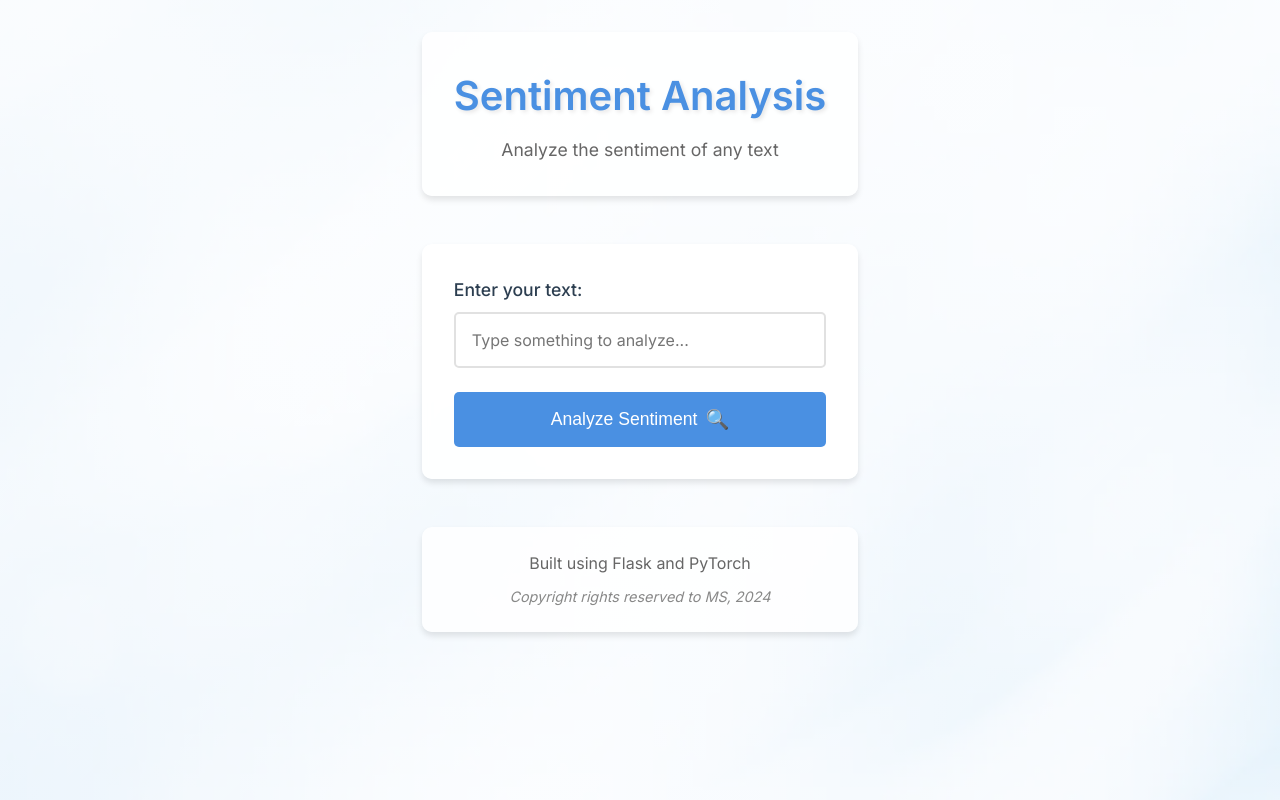
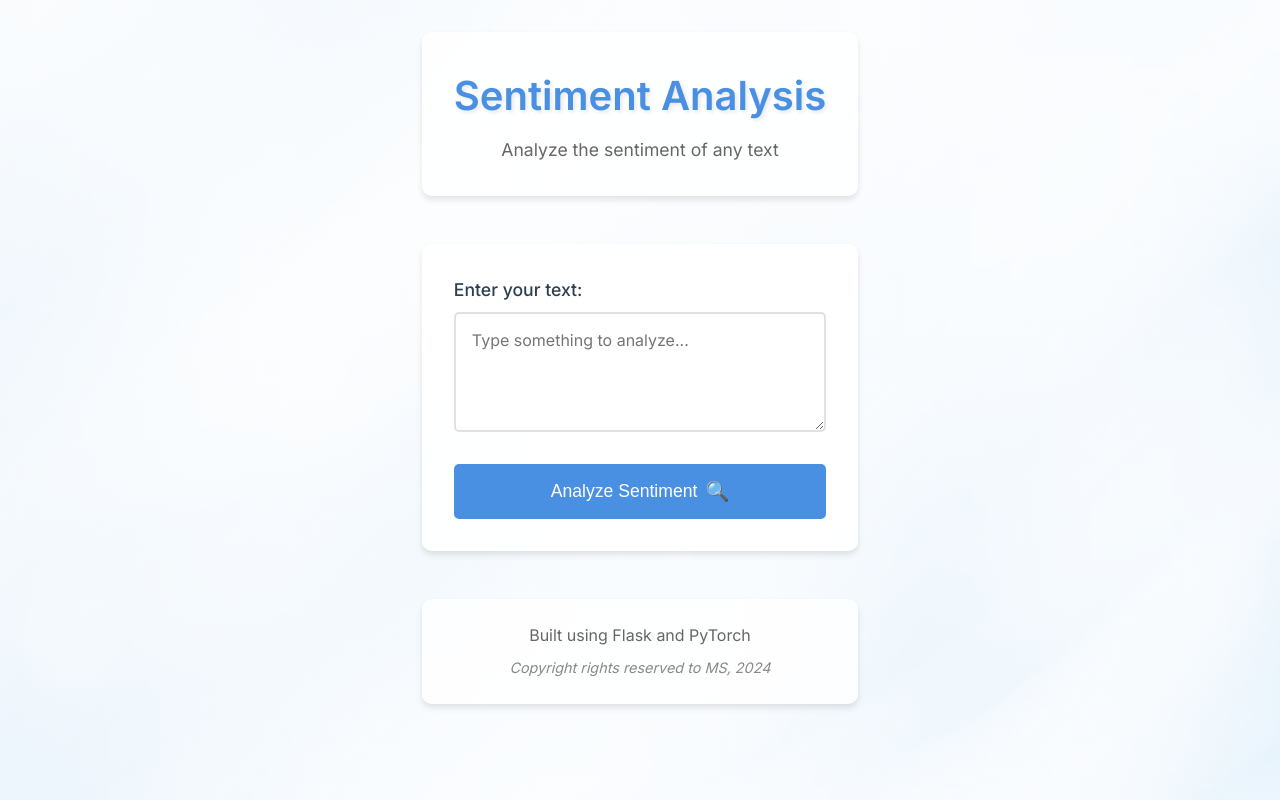
Before and after one commit to livingmangal/sentiment_analysis_project, a Flask app: page / in a window 1280 px wide. Run offline with Flask 3, Linux system fonts and the light colour scheme; parts of the project's set-up code (start-up, migrations or seed data) failed here and were passed over.

Commit message:
Replace input with textarea and update CSS styling

```diff
--- a/app/api.py
+++ b/app/api.py
@@ -13,12 +13,16 @@ logging.basicConfig(
 )
 logger = logging.getLogger(__name__)
 
+# Get the directory where this file is located (app/)
+basedir = os.path.abspath(os.path.dirname(__file__))
+
 # Get static URL path from environment or default to /static
 static_url_path = os.environ.get('STATIC_URL_PATH', '/static')
 
+# Use absolute paths to ensure Flask finds static and template folders
 app = Flask(__name__,
-    template_folder='templates',
-    static_folder='static',
+    template_folder=os.path.join(basedir, 'templates'),
+    static_folder=os.path.join(basedir, 'static'),
     static_url_path=static_url_path
 )
 
--- a/app/static/css/style.css
+++ b/app/static/css/style.css
@@ -35,7 +35,7 @@ body {
     width: 100%;
     height: 100%;
     z-index: -2;
-    background-image: url('/static/images/background.webp');
+   background-image: url("../images/background.webp");
     background-size: cover;
     background-position: center;
     background-repeat: no-repeat;
@@ -112,7 +112,7 @@ label {
     font-size: 1.1rem;
 }
 
-input[type="text"] {
+textarea {
     width: 100%;
     padding: 1rem;
     border: 2px solid #e1e1e1;
@@ -121,13 +121,16 @@ input[type="text"] {
     transition: var(--transition);
     font-family: inherit;
     background: rgba(255, 255, 255, 0.9);
+    resize: vertical;
+    min-height: 120px;
 }
 
-input[type="text"]:focus {
+textarea:focus {
     outline: none;
     border-color: var(--primary-color);
     box-shadow: 0 0 0 3px rgba(74, 144, 226, 0.1);
 }
+
 
 button {
     width: 100%;
--- a/app/templates/index.html
+++ b/app/templates/index.html
@@ -1,15 +1,22 @@
 <!DOCTYPE html>
 <html lang="en">
   <head>
-    <meta charset="UTF-8">
-    <meta name="viewport" content="width=device-width, initial-scale=1.0">
-    <meta name="description" content="Sentiment Analysis Web Application">
-    <meta name="theme-color" content="#4a90e2">
+    <meta charset="UTF-8" />
+    <meta name="viewport" content="width=device-width, initial-scale=1.0" />
+    <meta name="description" content="Sentiment Analysis Web Application" />
+    <meta name="theme-color" content="#4a90e2" />
     <title>Sentiment Analysis</title>
-    <link rel="stylesheet" href="/static/css/style.css">
-    <link rel="preconnect" href="https://fonts.googleapis.com">
-    <link rel="preconnect" href="https://fonts.gstatic.com" crossorigin>
-    <link href="https://fonts.googleapis.com/css2?family=Inter:wght@400;500;600&display=swap" rel="stylesheet">
+    <link
+      rel="stylesheet"
+      href="{{ url_for('static', filename='css/style.css') }}"
+    />
+
+    <link rel="preconnect" href="https://fonts.googleapis.com" />
+    <link rel="preconnect" href="https://fonts.gstatic.com" crossorigin />
+    <link
+      href="https://fonts.googleapis.com/css2?family=Inter:wght@400;500;600&display=swap"
+      rel="stylesheet"
+    />
   </head>
   <body>
     <!-- Background image container -->
@@ -27,15 +34,15 @@
         <form id="sentimentForm">
           <div class="form-group">
             <label for="text">Enter your text:</label>
-                    <input
-                        type="text"
+            <textarea
               id="text"
               name="text"
               required
               placeholder="Type something to analyze..."
               autocomplete="off"
               aria-label="Text input for sentiment analysis"
-                    >
+              rows="4"
+            ></textarea>
           </div>
           <button type="submit" aria-label="Analyze sentiment">
             <span class="button-text">Analyze Sentiment</span>
@@ -43,7 +50,12 @@
           </button>
         </form>
 
-            <div id="response" style="display: none;" role="alert" aria-live="polite"></div>
+        <div
+          id="response"
+          style="display: none"
+          role="alert"
+          aria-live="polite"
+        ></div>
       </main>
 
       <footer>
@@ -55,13 +67,8 @@
     <script>
       // Get the current URL without the trailing slash
       const baseUrl = window.location.origin;
-        console.log('Base URL:', baseUrl);
+      console.log("Base URL:", baseUrl);
     </script>
-    <script src="/static/js/script.js"></script>
+    <script src="{{ url_for('static', filename='js/script.js') }}"></script>
   </body>
 </html>
-
-
-<!-- old one
-<script src="{{ url_for('static', filename='js/script.js') }}"></script>
-<script src="static/js/script.js"></script> -->
```
Lines whose indentation alone changed are shown as unchanged.
